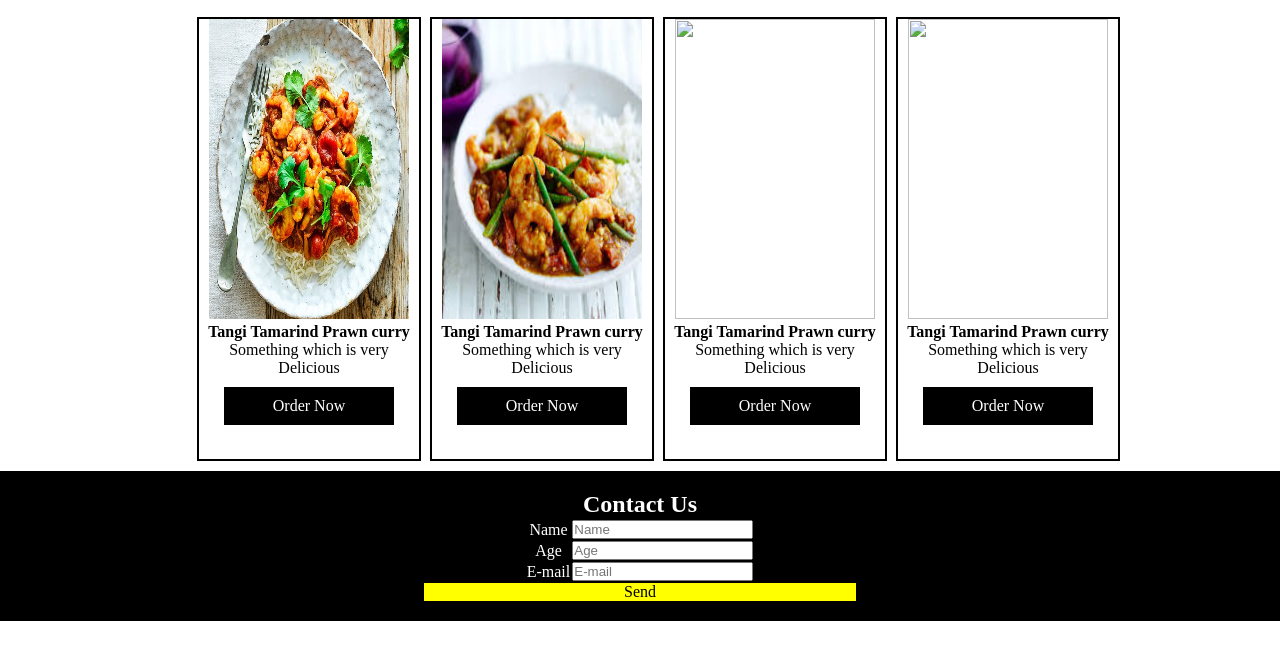
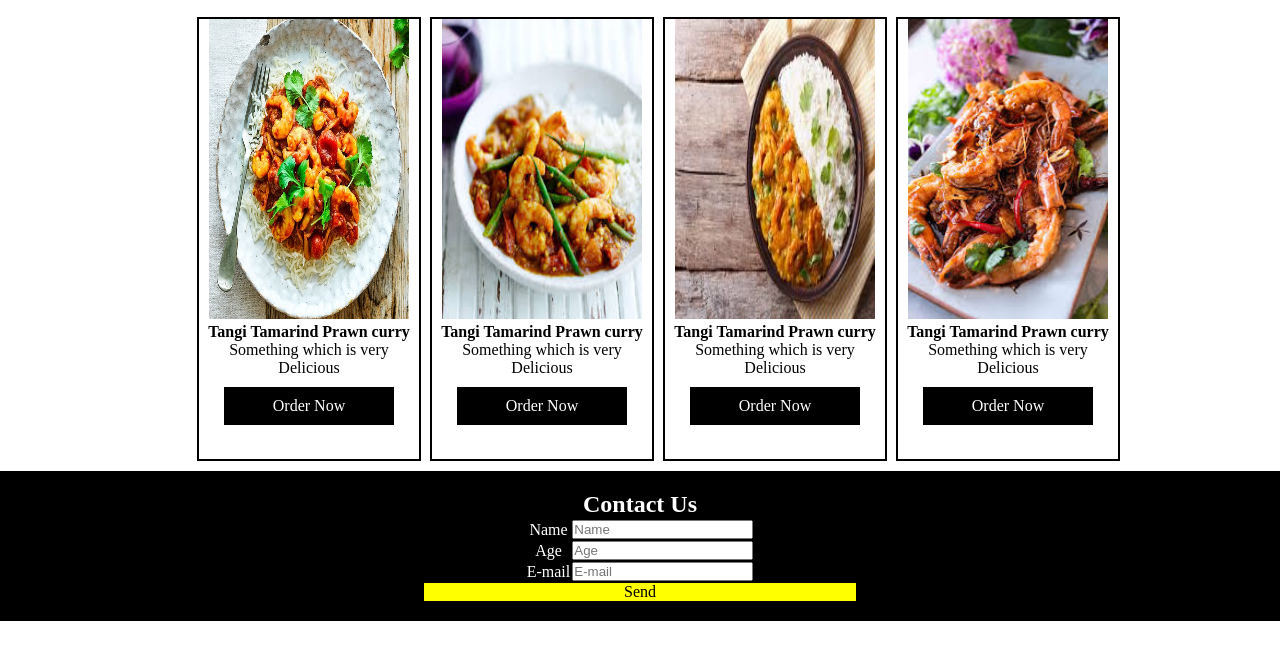
Before and after one commit to jagadeshwarant/Reester-website, a plain HTML site: page index.html in a window 1280 px wide. Shown: the part 88-748 px from the top of the page. Drawn offline with Linux system fonts and the light colour scheme.

Commit message:
Update index.html

```diff
--- a/index.html
+++ b/index.html
@@ -38,14 +38,14 @@
             </div>
 
             <div class="section-two__imgthree">
-                <img src="images3.jpg" height="300px" width="200px">
+                <img src="image3.jpg" height="300px" width="200px">
                 <h4 class="section-two__title">Tangi Tamarind Prawn curry</h4>
                 <p class="section-two__description">Something which is very Delicious</p>
                 <p class="section-two__order">Order Now </p>
             </div>
 
             <div class="section-two__imgfour">
-                <img src="images4.jpg" height="300px" width="200px">
+                <img src="image4.jpg" height="300px" width="200px">
                 <h4 class="section-two__title">Tangi Tamarind Prawn curry</h4>
                 <p class="section-two__description">Something which is very Delicious</p>
                 <p class="section-two__order">Order Now </p>
```
